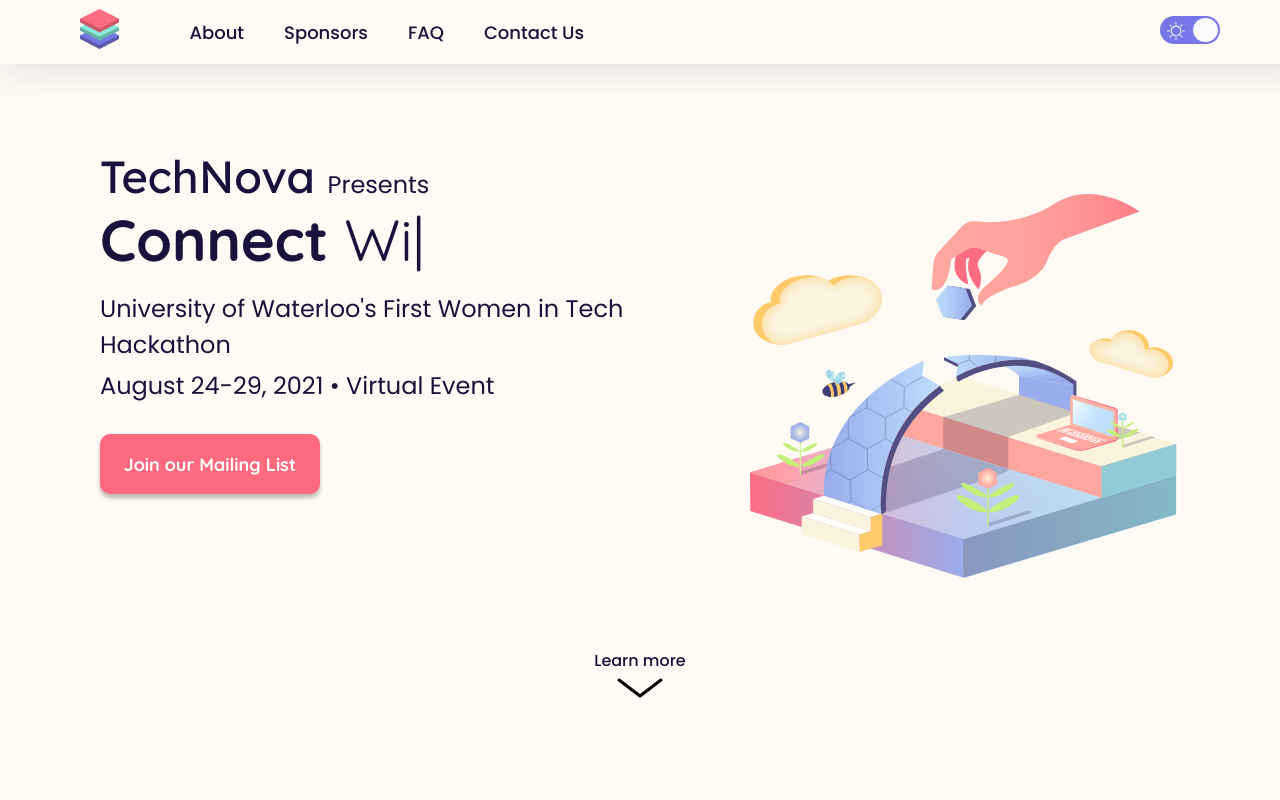
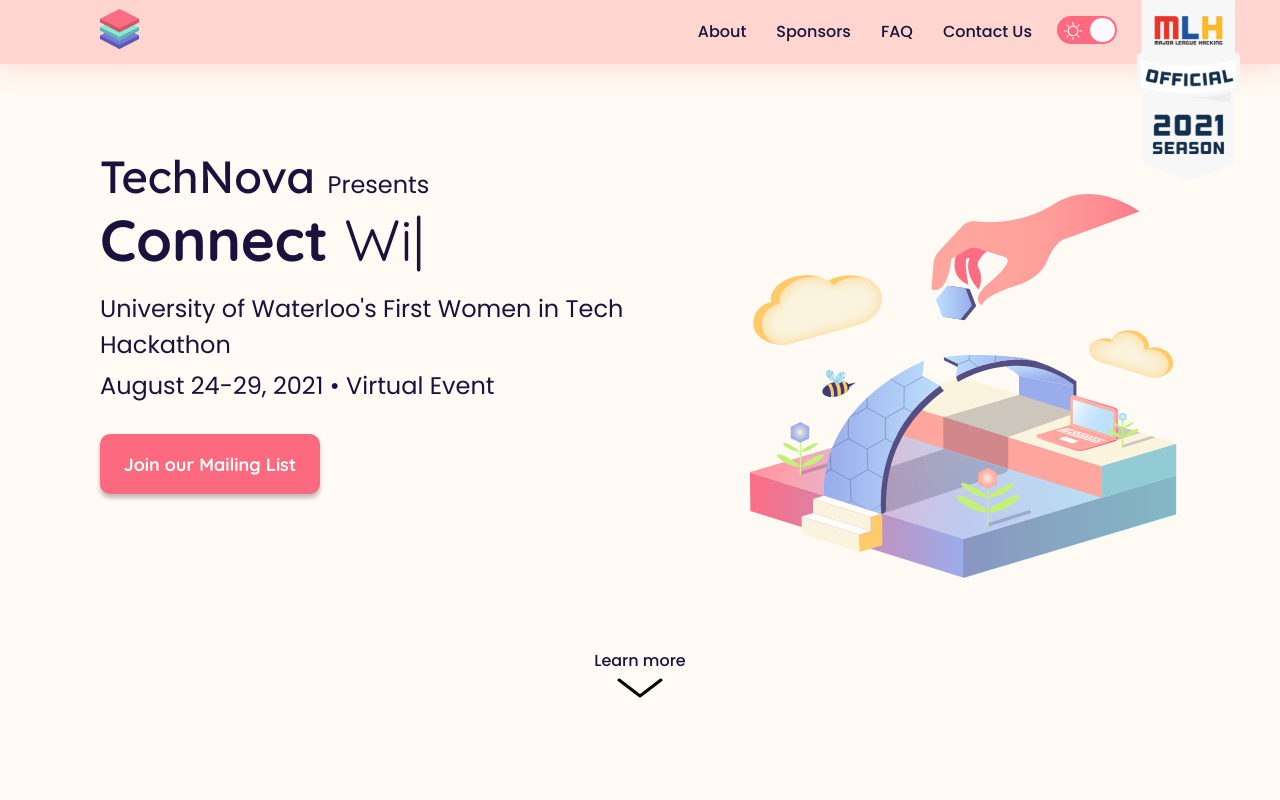
Before and after one commit to itstechnova/itstechnova.com, a React (Create React App) app: page / in a window 1280 px wide. Shown: the top 800 px of the page. Built offline with nearby package versions, Linux system fonts and the light colour scheme.

Commit message:
nav bar changes

```diff
--- a/src/App.scss
+++ b/src/App.scss
@@ -38,9 +38,9 @@
         &-container {
             background-color: var(--header-color);
             transition: all 0.25s linear;
-            -webkit-box-shadow: 0px 1px 40px 1px var(--nav-shadow-color);
-            -moz-box-shadow: 0px 1px 40px 1px var(--nav-shadow-color);
-            box-shadow: 0px 1px 40px 1px var(--nav-shadow-color);
+            -webkit-box-shadow: 0px 1px 30px 1px var(--nav-shadow-color);
+            -moz-box-shadow: 0px 1px 30px 1px var(--nav-shadow-color);
+            box-shadow: 0px 1px 30px 1px var(--nav-shadow-color);
         }
         &-link {
             color: var(--text-color);
--- a/src/_constants.scss
+++ b/src/_constants.scss
@@ -51,12 +51,12 @@
     --background-color: #FFFAF3;
     --faq-card-bg-color: #C0CBF2;
     --svg-brightness: 0;
-    --header-color: #FFFAF3;
-    --footer-color: #FFE4E1;
+    --header-color: #FFD5CF;
+    --footer-color: #FFD5CF;
     --x-icon: url("./resources/images/icons/cross.svg");
     --hamburger-icon: url("./resources/images/icons/hamburger.svg");
     --sponsor-logos: transparent;
-    --nav-shadow-color: rgba(196, 196, 196, 0.58);
+    --nav-shadow-color: #FFD5CF;
 }
 
 @mixin darkmode() {
--- a/src/components/ModeToggle/ModeToggle.scss
+++ b/src/components/ModeToggle/ModeToggle.scss
@@ -22,39 +22,39 @@
 }
 
 .mode-toggle.react-toggle .react-toggle-track {
-    background-color: $accent-pink;
+    background-color: $accent-purple;
 }
 
 .mode-toggle.react-toggle .react-toggle-thumb {
-    border-color: $accent-pink;
+    border-color: $accent-purple;
 }
 
 .mode-toggle.react-toggle:hover:not(.react-toggle--disabled)
     .react-toggle-track {
-    background-color: $accent-pink-focus;
+    background-color: $accent-purple-focus;
 }
 
 .mode-toggle.react-toggle:hover:not(.react-toggle--disabled)
     .react-toggle-thumb {
-    border-color: $accent-pink-focus;
+    border-color: $accent-purple-focus;
 }
 
 .mode-toggle.react-toggle--checked .react-toggle-track {
-    background-color: $accent-purple;
+    background-color: $accent-pink;
 }
 
 .mode-toggle.react-toggle--checked:hover:not(.react-toggle--disabled)
     .react-toggle-track {
-    background-color: $accent-purple-focus;
+    background-color: $accent-pink-focus;
 }
 
 .mode-toggle.react-toggle--checked .react-toggle-thumb {
-    border-color: $accent-purple;
+    border-color: $accent-pink;
 }
 
 .mode-toggle.react-toggle--checked:hover:not(.react-toggle--disabled)
     .react-toggle-thumb {
-    border-color: $accent-purple-focus;
+    border-color: $accent-pink-focus;
 }
 
 .mode-toggle.react-toggle--focus .react-toggle-thumb {
--- a/src/sections/NavBar/NavBar.jsx
+++ b/src/sections/NavBar/NavBar.jsx
@@ -2,7 +2,7 @@
 import { HashLink as Link } from "react-router-hash-link";
 import "./NavBar.scss";
 import ModeToggle from "../../components/ModeToggle/ModeToggle";
-//import mlhBanner from "../../resources/images/graphics/mlh-banner.svg";
+import mlhBanner from "../../resources/images/graphics/mlh-banner.svg";
 import cross from "../../resources/images/icons/cross.svg";
 import hamburger from "../../resources/images/icons/hamburger.svg";
 
@@ -13,7 +13,6 @@
         <nav>
             <div className="nav-container" >
                 <div className="nav-content">
-                    <div className="nav-links">
                     <Link
                         className="logo-link"
                         activeClass="active"
@@ -25,6 +24,8 @@
                     >
                         <img src={logoRoute.logoSrc} alt="logo" />
                     </Link>
+                    <div className={"nav-links-container"}>
+                        <div className="nav-links">
                             <div className="nav-desktop-links">
                                 {routes.map((route) => (
                                     <Link
@@ -52,7 +53,8 @@
                             </div>
                         </div>
                     </div>
-                {/*<img className="mlh-banner" src={mlhBanner} alt="mlh-banner" />*/}
+                </div>
+                <img className="mlh-banner" src={mlhBanner} alt="mlh-banner" />
                 {showNav && <div className="nav-mobile-links">
                     {routes.map((route) => (
                         <Link
--- a/src/sections/NavBar/NavBar.scss
+++ b/src/sections/NavBar/NavBar.scss
@@ -1,7 +1,6 @@
 @import "../../constants";
 .nav {
   &-container {
-    background-color: rebeccapurple;
     display: flex;
     justify-content: center;
     align-items: flex-start;
@@ -9,41 +8,41 @@
     position: fixed;
     top: 0;
     z-index: 2;
-    padding: 0 20px;
     width: 100%;
-    @include phone {
-      height: 64px;
-    }
   }
 
   &-content {
+    margin-left: 100px;
     height: 100%;
-    width: 100%;
+    width: $width-lg-max;
     display: flex;
     justify-content: space-between;
     align-items: center;
     list-style: none;
-    font-size: $text-small;
+    @include tablet {
+      margin: 0 30px;
+    }
     @include phone {
       justify-content: space-between;
-      .mobile {
-        display: flex;
-        align-items: center;
-      }
     }
+  }
+
+  &-links-container {
+    display: flex;
   }
 
   &-links {
     display: flex;
     flex-direction: row;
     align-items: center;
-    padding-left: 10px;
+    padding-right: 10px;
   }
 
   &-link {
     text-decoration: none;
-    padding: 20px;
     font-weight: 500;
+    font-size: 16px;
+    padding: 0 15px;
     &:hover {
       opacity: 0.5;
       transition: linear 0.2s;
@@ -79,7 +78,6 @@
 }
 
 .logo-link {
-  padding: 0 50px;
   &:hover {
     opacity: 0.7;
     transition: linear 0.4s;
@@ -94,11 +92,10 @@
 
 .mlh-banner {
   max-height: 180px;
-  margin-right: 50px;
-  margin-left: 10px;
+  padding-right: 40px;
   overflow-x: visible;
   @include tablet {
-    margin-right: 10px;
+    //right: 10px;
   }
   @include phone {
     display: none;
@@ -109,7 +106,6 @@
   opacity: 1;
   display: none;
   width: 30px;
-  padding-right: 40px;
   padding-left: 20px;
   @include phone {
     display: block;
@@ -118,8 +114,13 @@
 }
 
 .mobile {
-  margin-right: 80px;
+  margin-right: 20px;
+  @include tablet {
+    margin-right: 0px;
+  }
   @include phone {
     margin-right: 0;
+    display: flex;
+    align-items: center;
   }
 }
```
Lines whose indentation alone changed are shown as unchanged.
